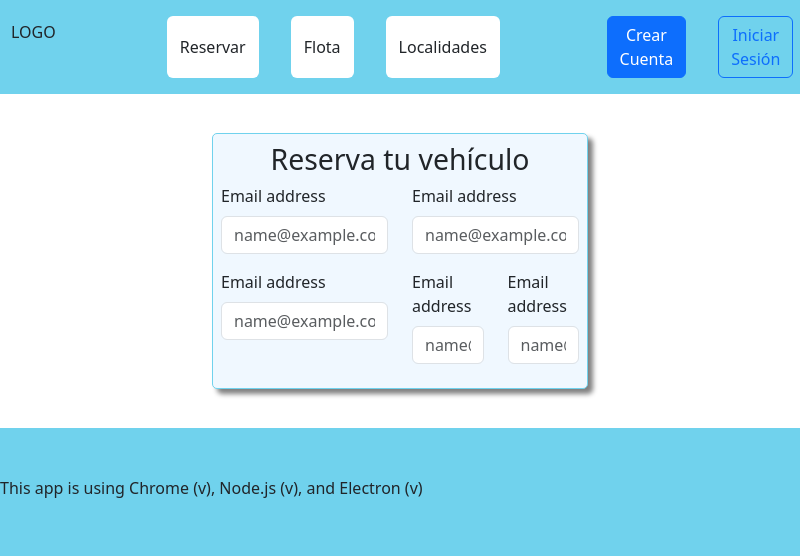
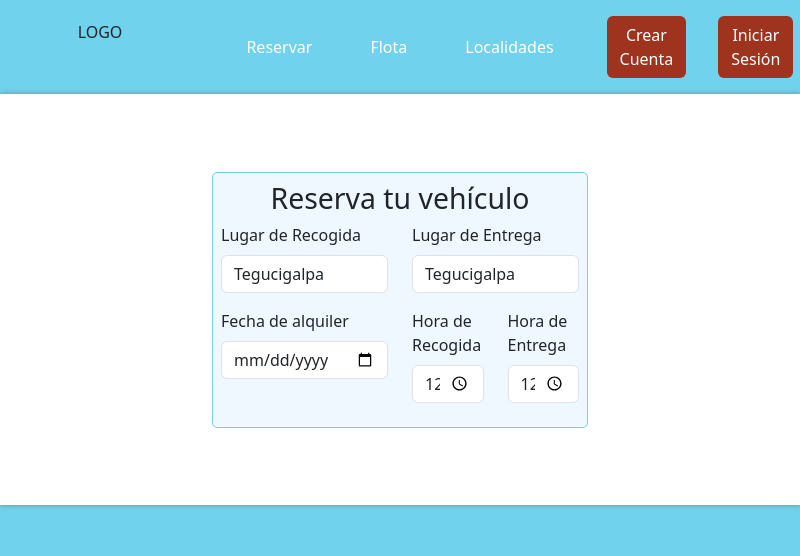
Before and after one commit to jicastilloh/ProyectoBD1_Frontent_Cliente, an Electron app: page src/index.html in a window 800 px wide. Drawn offline with nearby package versions, Linux system fonts and the light colour scheme; no server answers.

Commit message:
Se terminó de crear la vista que contiene la landing page además de el formulario para la reserva de autos

```diff
--- a/renderer/renderer.js
+++ b/renderer/renderer.js
@@ -1,9 +1,9 @@
-const information = document.getElementById('info')
-information.innerText = `This app is using Chrome (v${window.versions.chrome()}), Node.js (v${window.versions.node()}), and Electron (v${window.versions.electron()})`
+// const information = document.getElementById('info')
+// information.innerText = `This app is using Chrome (v${window.versions.chrome()}), Node.js (v${window.versions.node()}), and Electron (v${window.versions.electron()})`
 
-const func = async () => {
-    const response = await window.versions.ping()
-    console.log(response) // Print response 'pong'
-}
+// const func = async () => {
+//     const response = await window.versions.ping()
+//     console.log(response) // Print response 'pong'
+// }
 
-func()
+// func()
--- a/src/assets/css_index.css
+++ b/src/assets/css_index.css
@@ -1,20 +1,56 @@
 body{
-    background-color: rgb(112, 210, 237);
+    background-color: #70D2ED;
 }
 
 .form-styles{
-    padding-top: 5%;
-    padding-bottom: 5%;
+    padding-top: 10%;
+    padding-bottom: 10%;
     background-color: white;
+    box-shadow: 0px 0px 5px gray;
 }
 
 .form-styles form{
     border-radius: 5px;
-    box-shadow: 5px 5px 5px gray;
+    transition: box-shadow .3s ease-in-out;
     background-color: aliceblue;
-    border: 1px solid rgb(112, 210, 237);
+    border: 1px solid #70D2ED;
 }
 
 .navbar-styles{
-    background-color: rgb(112, 210, 237);
+    background-color: #70D2ED;
 }
+
+.sign_in-styles{
+    background-color: #9F341E;
+    color: white;
+}
+
+.log_in-styles{
+    background-color: #9F341E;
+    color: white;
+}
+
+.btn-options-styles{
+    background-color: none;
+    color: white;
+}
+
+.btn-options-styles:hover{
+    color: #9F341E;
+}
+
+.log_in-styles:hover{
+    box-shadow: 3px 3px 5px gray;
+    border: .5px solid #EA8267;
+    color: #9F341E;
+}
+
+.sign_in-styles:hover{
+    box-shadow: 3px 3px 5px gray;
+    border: .5px solid #EA8267;
+    color: #9F341E;
+}
+
+.form-styles form:hover{
+    box-shadow: 0px 0px 10px gray;
+}
--- a/src/index.html
+++ b/src/index.html
@@ -19,17 +19,17 @@
 
     <div class="container-fluid navbar-styles">
       <div class="row">
-        <div class="col-1 d-flex justify-content-center">
-          <p class="m-3 p-1">LOGO</p>
+        <div class="col-3 d-flex justify-content-center">
+            <p class="m-3 p-1">LOGO</p>
         </div>
-        <div class="col-8 d-flex justify-content-center">
-          <button class="btn bg-white m-3" type="submit">Reservar</button>
-          <button class="btn bg-white m-3" type="submit">Flota</button>
-          <button class="btn bg-white m-3" type="submit">Localidades</button>
+        <div class="col-6 d-flex justify-content-center">
+          <button class="btn btn-options-styles m-3" type="submit">Reservar</button>
+          <button class="btn btn-options-styles m-3" type="submit">Flota</button>
+          <button class="btn btn-options-styles m-3" type="submit">Localidades</button>
         </div>
         <div class="col-3 d-flex justify-content-center">
-          <button class="btn btn-primary m-3" type="submit">Crear Cuenta</button>
-          <button class="btn btn-outline-primary m-3" type="submit">Iniciar Sesión</button>
+          <button class="btn m-3 sign_in-styles" type="submit">Crear Cuenta</button>
+          <button class="btn m-3 log_in-styles" type="submit">Iniciar Sesión</button>
         </div>
       </div>
     </div>
@@ -46,34 +46,42 @@
             <div class="row">
               <div class="col-6">
                 <div class="mb-3">
-                  <label for="exampleFormControlInput1" class="form-label">Email address</label>
-                  <input type="email" class="form-control" id="exampleFormControlInput1" placeholder="name@example.com">
+                  <label for="lugarRecogidaInput" class="form-label">Lugar de Recogida</label>
+                  <select class="form-control" name="lugarRecogidaInput" id="">
+                    <option value="Tegucigalpa">Tegucigalpa</option>
+                    <option value="Comayaguela">Comayaguela</option>
+                    <option value="Choluteca">Choluteca</option>
+                  </select>
                 </div>
               </div>
               <div class="col-6">
                 <div class="mb-3">
-                  <label for="exampleFormControlInput1" class="form-label">Email address</label>
-                  <input type="email" class="form-control" id="exampleFormControlInput1" placeholder="name@example.com">
+                  <label for="lugarEntregaInput" class="form-label">Lugar de Entrega</label>
+                  <select class="form-control" name="lugarEntregaInput" id="">
+                    <option value="Tegucigalpa">Tegucigalpa</option>
+                    <option value="Comayaguela">Comayaguela</option>
+                    <option value="Choluteca">Choluteca</option>
+                  </select>
                 </div>
               </div>
             </div>
             <div class="row">
               <div class="col-6">
                 <div class="mb-3">
-                  <label for="exampleFormControlInput1" class="form-label">Email address</label>
-                  <input type="email" class="form-control" id="exampleFormControlInput1" placeholder="name@example.com">
+                  <label for="fechaAlquilerInput" class="form-label">Fecha de alquiler</label>
+                  <input type="date" class="form-control" id="fechaAlquilerInput" placeholder="Seleccione la fecha">
                 </div>
               </div>
               <div class="col-3">
                 <div class="mb-3">
-                  <label for="exampleFormControlInput1" class="form-label">Email address</label>
-                  <input type="email" class="form-control" id="exampleFormControlInput1" placeholder="name@example.com">
+                  <label for="horaRecogidaInput" class="form-label">Hora de Recogida</label>
+                  <input type="time" min="07:00" max="17:00" value="12:00" class="form-control" id="horaRecogidaInput" placeholder="Seleccione la hora">
                 </div>
               </div>
               <div class="col-3">
                 <div class="mb-3">
-                  <label for="exampleFormControlInput1" class="form-label">Email address</label>
-                  <input type="email" class="form-control" id="exampleFormControlInput1" placeholder="name@example.com">
+                  <label for="horaEntregaInput" class="form-label">Hora de Entrega</label>
+                  <input type="time" min="07:00" max="17:00" value="12:00" class="form-control" id="horaEntregaInput" placeholder="Seleccione la hora">
                 </div>
               </div>
             </div>
```
Also changed, not shown: src/assets/colors.css (added, +13 -0 lines).
